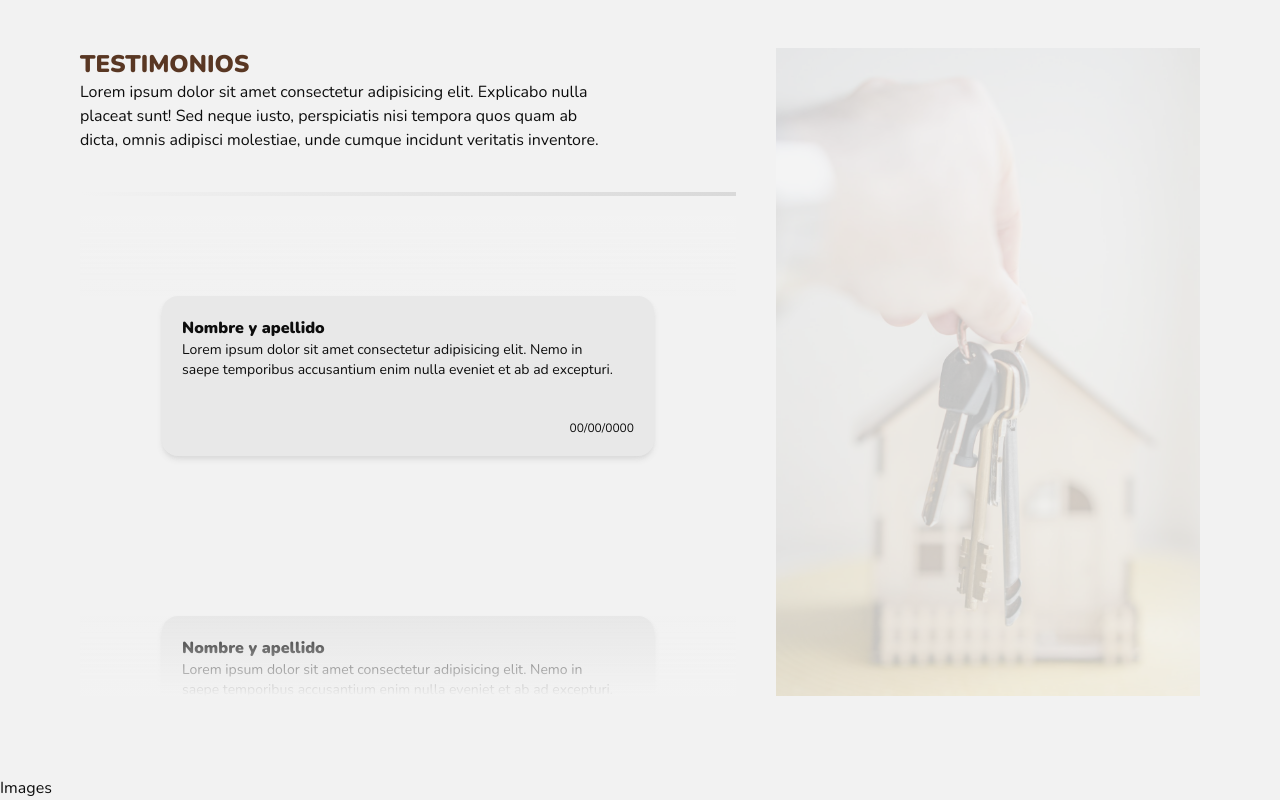
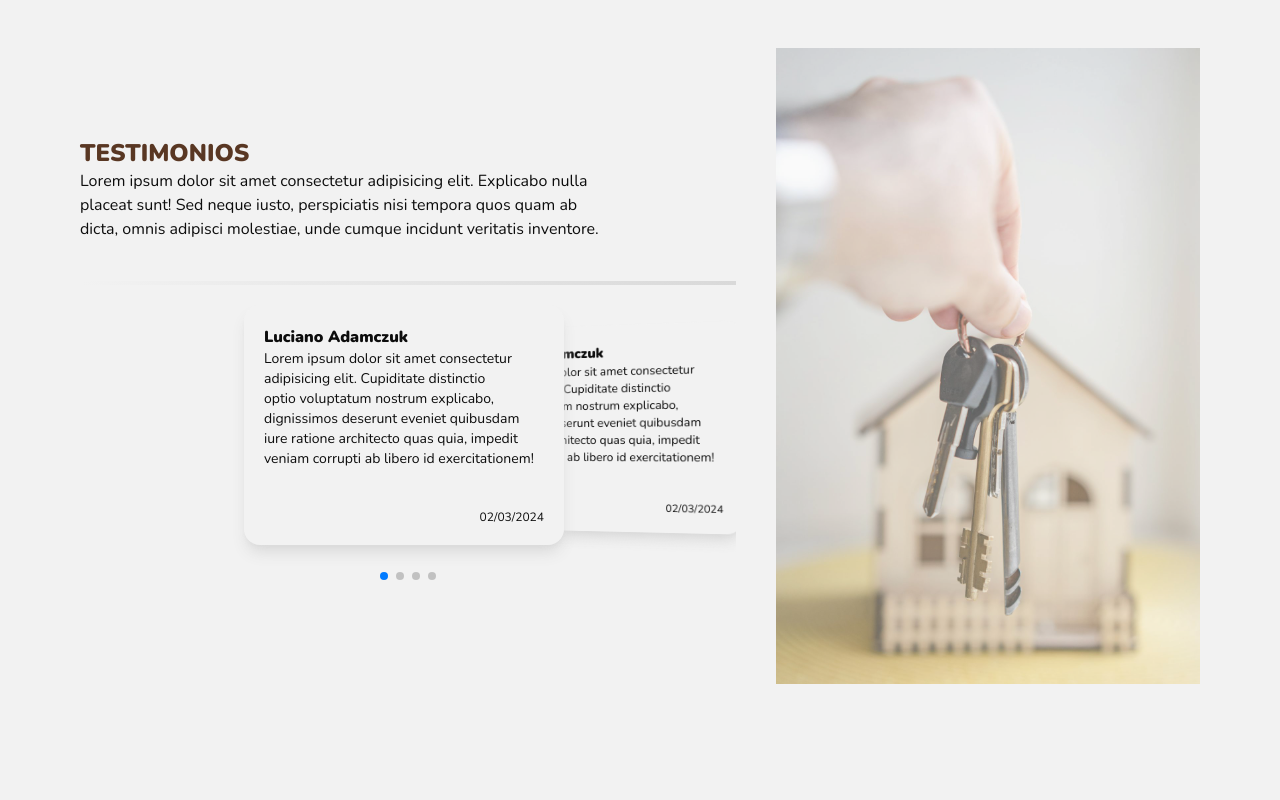
Before and after one commit to lucianoadamczuk/nahuel-gimenez, a Next.js app: page / in a window 1280 px wide. Shown: the part 2240-3040 px from the top of the page. Built offline with nearby package versions, Linux system fonts and the light colour scheme.

Commit message:
feat: :sparkles: add carousel

```diff
--- a/package.json
+++ b/package.json
@@ -12,6 +12,7 @@
     "next": "14.1.0",
     "react": "^18",
     "react-dom": "^18",
+    "swiper": "^11.0.7",
     "tailwind-variants": "^0.2.0"
   },
   "devDependencies": {
--- a/src/app/page.tsx
+++ b/src/app/page.tsx
@@ -1,4 +1,4 @@
-import { About, Banner, Contact, Header, Images, Testimonies } from "@/layouts";
+import { About, Banner, Contact, Header, Testimonies } from "@/layouts";
 
 export default function Home() {
   return (
@@ -8,7 +8,7 @@ export default function Home() {
         <About />
         <Banner />
         <Testimonies />
-        <Images />
+
         <Contact />
       </main>
     </>
--- a/src/components/Card.tsx
+++ b/src/components/Card.tsx
@@ -1,12 +1,11 @@
-export default function Card() {
+import { ICard } from "@/interfaces";
+
+export default function Card({ name, text, date }: ICard) {
   return (
-    <div className=" w-3/4 rounded-2xl bg-gray/40 p-5 shadow-md shadow-gray">
-      <h6 className=" font-bold">Nombre y apellido</h6>
-      <p className=" text-sm">
-        Lorem ipsum dolor sit amet consectetur adipisicing elit. Nemo in saepe
-        temporibus accusantium enim nulla eveniet et ab ad excepturi.
-      </p>
-      <p className=" mt-10 text-end text-xs">00/00/0000</p>
+    <div className=" w-80 rounded-2xl bg-light p-5 shadow-lg shadow-gray">
+      <h6 className=" font-bold"> {name} </h6>
+      <p className=" text-sm">{text}</p>
+      <p className=" mt-10 text-end text-xs"> {date} </p>
     </div>
   );
 }
--- /dev/null
+++ b/src/components/Carousel/Carousel.css
@@ -0,0 +1,9 @@
+.Carousel {
+  max-width: 100%;
+
+  > .swiper-wrapper {
+    > .swiper-slide {
+      padding-bottom: 50px;
+    }
+  }
+}
--- /dev/null
+++ b/src/components/Carousel/Carousel.tsx
@@ -0,0 +1,45 @@
+"use client";
+import React, { useRef, useState } from "react";
+// Import Swiper React components
+import { Swiper, SwiperSlide } from "swiper/react";
+
+import "./Carousel.css";
+
+// Import Swiper styles
+import "swiper/css";
+import "swiper/css/effect-coverflow";
+import "swiper/css/pagination";
+
+// import required modules
+import { EffectCoverflow, Pagination } from "swiper/modules";
+import { Card } from "..";
+import { ICard } from "@/interfaces";
+
+export default function Carousel({ display }: { display: ICard[] }) {
+  return (
+    <>
+      <Swiper
+        effect={"coverflow"}
+        grabCursor={true}
+        centeredSlides={true}
+        slidesPerView={2}
+        coverflowEffect={{
+          rotate: 2,
+          stretch: 10,
+          depth: 20,
+          modifier: 10,
+          slideShadows: false,
+        }}
+        pagination={true}
+        modules={[EffectCoverflow, Pagination]}
+        className="Carousel "
+      >
+        {display.map(({ name, text, date }) => (
+          <SwiperSlide key={text}>
+            <Card name={name} text={text} date={date} />
+          </SwiperSlide>
+        ))}
+      </Swiper>
+    </>
+  );
+}
--- a/src/components/index.ts
+++ b/src/components/index.ts
@@ -1,2 +1,3 @@
 export { default as Card } from "./Card";
+export { default as Carousel } from "./Carousel/Carousel";
 export { default as Form } from "./Form";
--- /dev/null
+++ b/src/interfaces/ICard.ts
@@ -0,0 +1,5 @@
+export interface ICard {
+  name: string;
+  text: string;
+  date: string;
+}
--- /dev/null
+++ b/src/interfaces/index.ts
@@ -0,0 +1 @@
+export * from "./ICard";
--- a/src/layouts/home/Banner.tsx
+++ b/src/layouts/home/Banner.tsx
@@ -1,7 +1,7 @@
 export default function Banner() {
   return (
-    <section className="flex h-[120vh] w-full items-center justify-center bg-dark">
-      <p className=" text-center uppercase  tracking-widest text-gray">
+    <section className="flex h-[120vh] w-full items-center justify-center bg-gradient-to-br from-dark to-dark-soft">
+      <p className=" text-center uppercase tracking-widest text-gray">
         Texto animado
       </p>
     </section>
--- a/src/layouts/home/Images.tsx
+++ /dev/null
@@ -1,3 +0,0 @@
-export default function Images() {
-  return <div>Images</div>;
-}
--- a/src/layouts/home/Testimonies.tsx
+++ b/src/layouts/home/Testimonies.tsx
@@ -1,11 +1,33 @@
-import { Card } from "@/components";
+import { Card, Carousel } from "@/components";
 import { StyleTitle } from "@/styles";
 
-interface Props {}
-export default function Testimonies({}: Props) {
+export default function Testimonies() {
+  const data = [
+    {
+      name: "Luciano Adamczuk",
+      text: "Lorem ipsum dolor sit amet consectetur adipisicing elit. Cupiditate distinctio optio voluptatum nostrum explicabo, dignissimos deserunt eveniet quibusdam iure ratione architecto quas quia, impedit veniam corrupti ab libero id exercitationem!",
+      date: "02/03/2024",
+    },
+    {
+      name: "Luciano Adamczuk",
+      text: "Lorem ipsum dolor sit amet consectetur adipisicing elit. Cupiditate distinctio optio voluptatum nostrum explicabo, dignissimos deserunt eveniet quibusdam iure ratione architecto quas quia, impedit veniam corrupti ab libero id exercitationem!",
+      date: "02/03/2024",
+    },
+    {
+      name: "Luciano Adamczuk",
+      text: "Lorem ipsum dolor sit amet consectetur adipisicing elit. Cupiditate distinctio optio voluptatum nostrum explicabo, dignissimos deserunt eveniet quibusdam iure ratione architecto quas quia, impedit veniam corrupti ab libero id exercitationem!",
+      date: "02/03/2024",
+    },
+    {
+      name: "Luciano Adamczuk",
+      text: "Lorem ipsum dolor sit amet consectetur adipisicing elit. Cupiditate distinctio optio voluptatum nostrum explicabo, dignissimos deserunt eveniet quibusdam iure ratione architecto quas quia, impedit veniam corrupti ab libero id exercitationem!",
+      date: "02/03/2024",
+    },
+  ];
+
   return (
     <section className="container grid place-items-center gap-10 py-20 lg:grid-cols-5">
-      <section className=" space-y-5 lg:col-span-3">
+      <section className=" grid space-y-5 lg:col-span-3">
         {/* text container */}
         <div>
           <h3 className={StyleTitle()}>Testimonios</h3>
@@ -19,27 +41,13 @@ export default function Testimonies({}: Props) {
         </div>
 
         {/* cards container */}
-        <article className="relative">
-          {/* faded top */}
-          <div className="absolute top-0 h-20 w-full bg-gradient-to-b from-light to-transparent  "></div>
-          {/* cards */}
-          <div className="  grid h-[60vh] place-items-center  gap-40 overflow-y-scroll py-20">
-            <Card />
-            <Card />
-            <Card />
-            <Card />
-            <Card />
-            <Card />
-          </div>
-          {/* faded bottom */}
-          <div className="absolute bottom-0 h-20 w-full bg-gradient-to-t from-light to-transparent  "></div>
-        </article>
+        <Carousel display={data} />
       </section>
 
       <img
         src="/assets/images/home/testimonies-desktop.jpg"
         alt=""
-        className="hidden h-[120vh] h-full w-full object-cover opacity-20 lg:col-span-2 lg:flex"
+        className="hidden h-[120vh] h-full w-full object-cover opacity-60 lg:col-span-2 lg:flex"
         loading="lazy"
       />
     </section>
--- a/src/layouts/index.ts
+++ b/src/layouts/index.ts
@@ -2,6 +2,5 @@ export { default as About } from "./home/About";
 export { default as Banner } from "./home/Banner";
 export { default as Contact } from "./home/Contact";
 export { default as Header } from "./home/Header";
-export { default as Images } from "./home/Images";
 export { default as Testimonies } from "./home/Testimonies";
 export { default as Navbar } from "./shared/Navbar";
```
Also changed, not shown: 1 other file (tests, documents, lock files or other folders).
